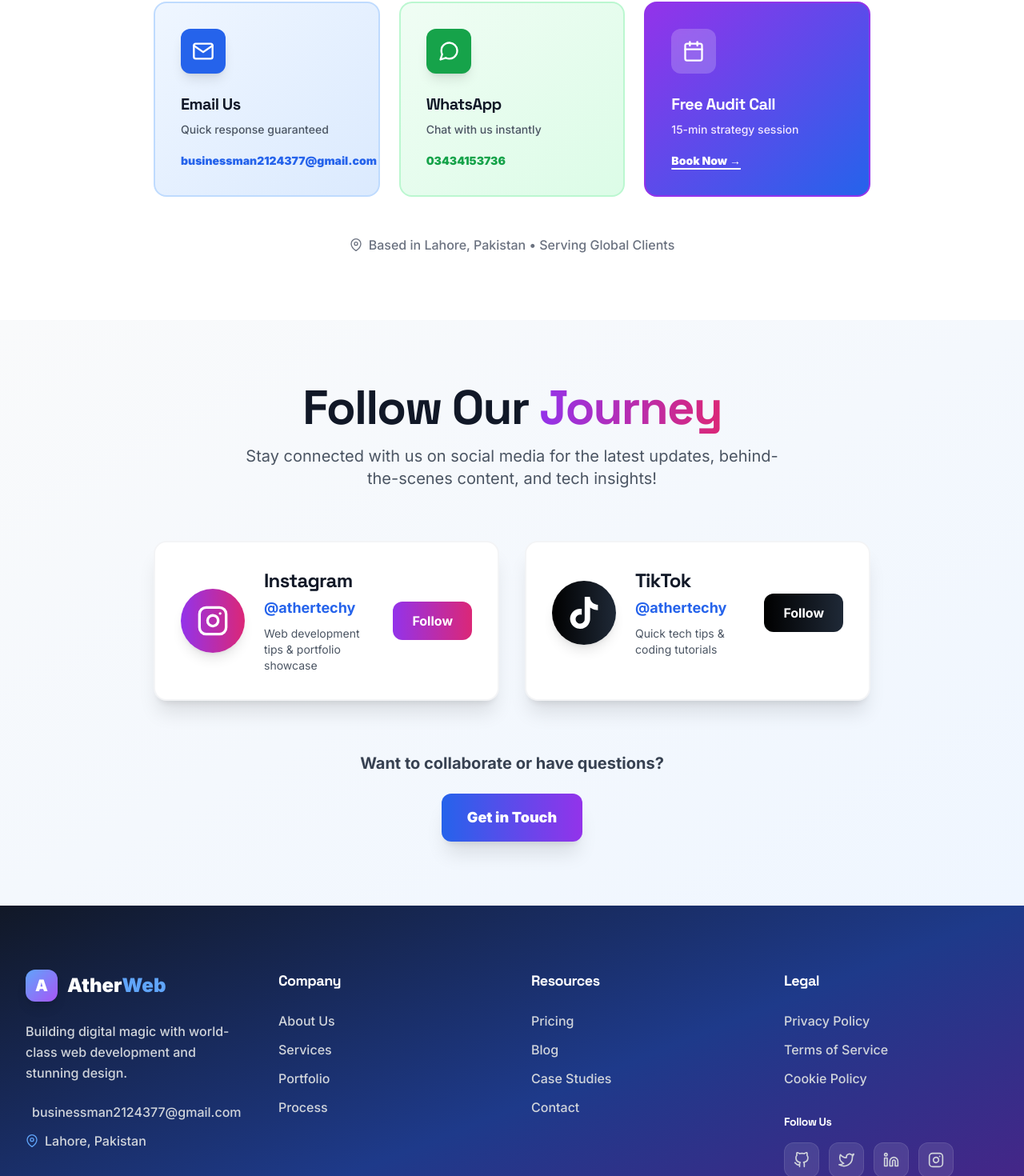
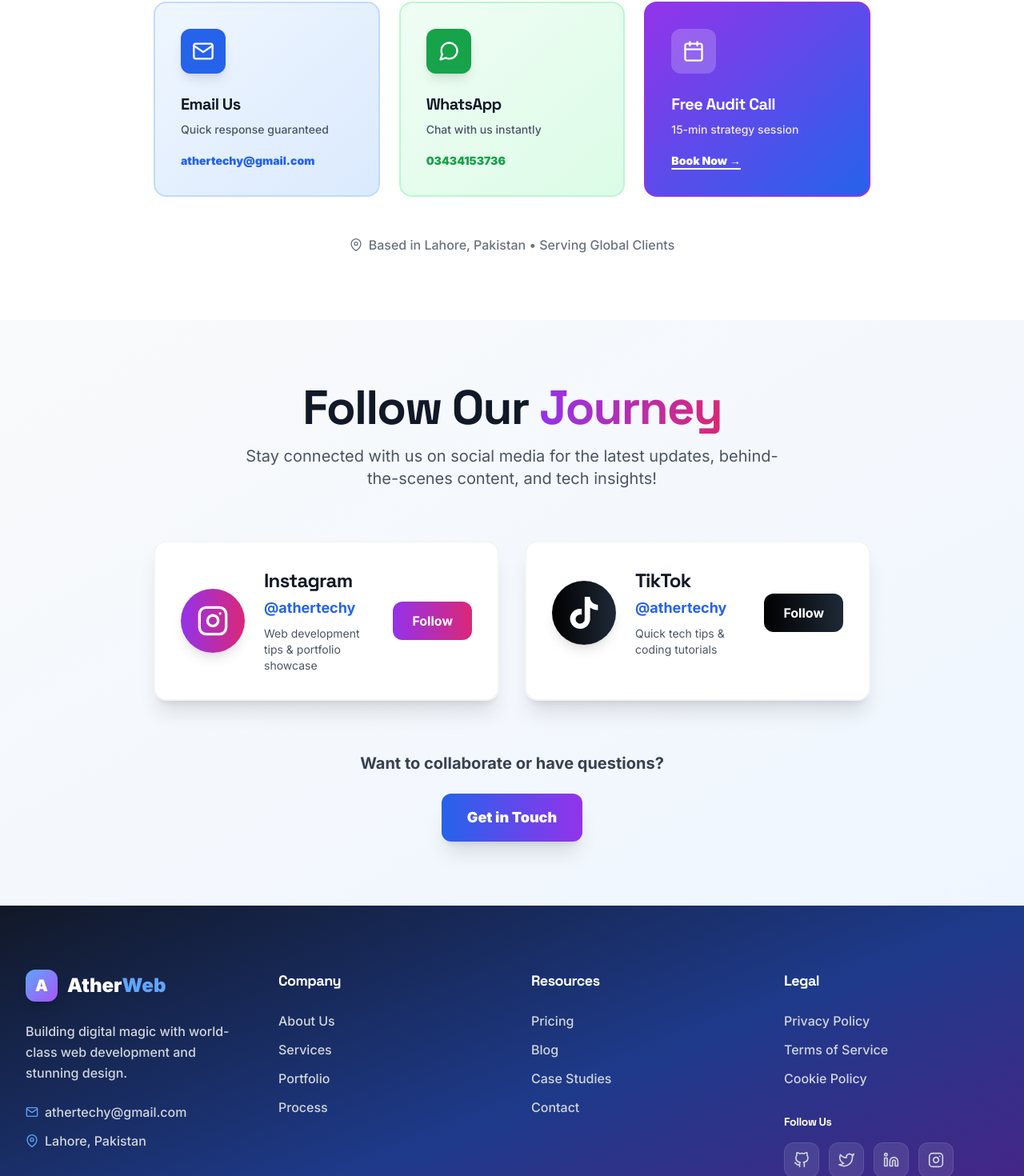
Before and after one commit to ather123970/webgenius-pro, a Next.js app: page / in a window 1280 px wide. Shown: the part 9936-11406 px from the top of the page at 80% size. Built offline with nearby package versions, Linux system fonts and the light colour scheme; no server answers.

Commit message:
Update emails to athertechy@gmail.com in order forms, booking, contact, and footer

```diff
--- a/app/book-meeting/page.tsx
+++ b/app/book-meeting/page.tsx
@@ -63,7 +63,7 @@
                 to_email: formData.email, // CRITICAL: Customer's email
                 customer_email: formData.email,
                 from_name: "Ather Web Agency",
-                reply_to: "businessman2124377@gmail.com", // Where customer can reply
+                reply_to: "athertechy@gmail.com", // Where customer can reply
                 phone: formData.phone,
                 company: formData.company || 'Not provided',
                 service: formData.service || 'Not specified',
@@ -91,7 +91,7 @@
             {
                 meeting_id: meetingId,
                 to_name: "Admin",
-                to_email: 'businessman2124377@gmail.com', // CRITICAL: Admin's email
+                to_email: 'athertechy@gmail.com', // CRITICAL: Admin's email
                 customer_email: formData.email,
                 from_name: formData.name,
                 reply_to: formData.email, // Admin can reply to customer
--- a/app/components/sections/Contact.tsx
+++ b/app/components/sections/Contact.tsx
@@ -29,7 +29,7 @@
                             initial={{ opacity: 0, y: 20 }}
                             whileInView={{ opacity: 1, y: 0 }}
                             viewport={{ once: true }}
-                            href="mailto:businessman2124377@gmail.com"
+                            href="mailto:athertechy@gmail.com"
                             className="group p-8 rounded-2xl bg-gradient-to-br from-blue-50 to-blue-100 border-2 border-blue-200 hover:border-blue-500 transition-all card-hover"
                         >
                             <div className="w-14 h-14 rounded-xl bg-blue-600 flex items-center justify-center mb-6 group-hover:scale-110 transition-transform shadow-lg">
@@ -37,7 +37,7 @@
                             </div>
                             <h3 className="text-xl font-black text-gray-900 mb-2">Email Us</h3>
                             <p className="text-gray-600 text-sm mb-4 font-medium">Quick response guaranteed</p>
-                            <span className="text-blue-600 font-black text-sm">businessman2124377@gmail.com</span>
+                            <span className="text-blue-600 font-black text-sm">athertechy@gmail.com</span>
                         </motion.a>
 
                         {/* WhatsApp */}
--- a/app/components/sections/Footer.tsx
+++ b/app/components/sections/Footer.tsx
@@ -54,9 +54,9 @@
 
                         {/* Contact */}
                         <div className="space-y-3">
-                            <a href="mailto:businessman2124377@gmail.com" className="flex items-center gap-2 text-gray-300 hover:text-white transition-colors font-medium">
+                            <a href="mailto:athertechy@gmail.com" className="flex items-center gap-2 text-gray-300 hover:text-white transition-colors font-medium">
                                 <FiMail className="w-4 h-4 text-blue-400" />
-                                businessman2124377@gmail.com
+                                athertechy@gmail.com
                             </a>
                             <div className="flex items-center gap-2 text-gray-300 font-medium">
                                 <FiMapPin className="w-4 h-4 text-blue-400" />
--- a/app/components/sections/OrderForm.tsx
+++ b/app/components/sections/OrderForm.tsx
@@ -189,7 +189,7 @@
                     order_date: new Date().toLocaleString(),
                     order_status: 'Confirmed - Payment Received',
                     tracking_link: `https://athertechy.com/track-order?id=${newOrderId}`,
-                    to_email: 'businessman2124377@gmail.com', // Business email for admin notification
+                    to_email: 'athertechy@gmail.com', // Business email for admin notification
                     notification_type: 'ADMIN_NOTIFICATION'
                 },
                 'NP2Sat5tqcJqQqoQ2' // Your Public Key
--- a/app/components/sections/OrderFormNew.tsx
+++ b/app/components/sections/OrderFormNew.tsx
@@ -250,7 +250,7 @@
                         to_email: formData.email, // CRITICAL: Customer's email
                         customer_email: formData.email,
                         from_name: "Ather Web Agency",
-                        reply_to: "businessman2124377@gmail.com", // Where customer can reply
+                        reply_to: "athertechy@gmail.com", // Where customer can reply
                         phone: formData.phone || 'Not provided',
                         company: formData.company || 'Not provided',
                         service: formData.serviceType,
@@ -281,7 +281,7 @@
                     {
                         order_id: newOrderId,
                         to_name: "Admin",
-                        to_email: 'businessman2124377@gmail.com', // CRITICAL: Admin's email
+                        to_email: 'athertechy@gmail.com', // CRITICAL: Admin's email
                         customer_email: formData.email,
                         from_name: formData.name,
                         reply_to: formData.email, // Admin can reply to customer
```
Also changed, not shown: 1 other file (tests, documents, lock files or other folders).
